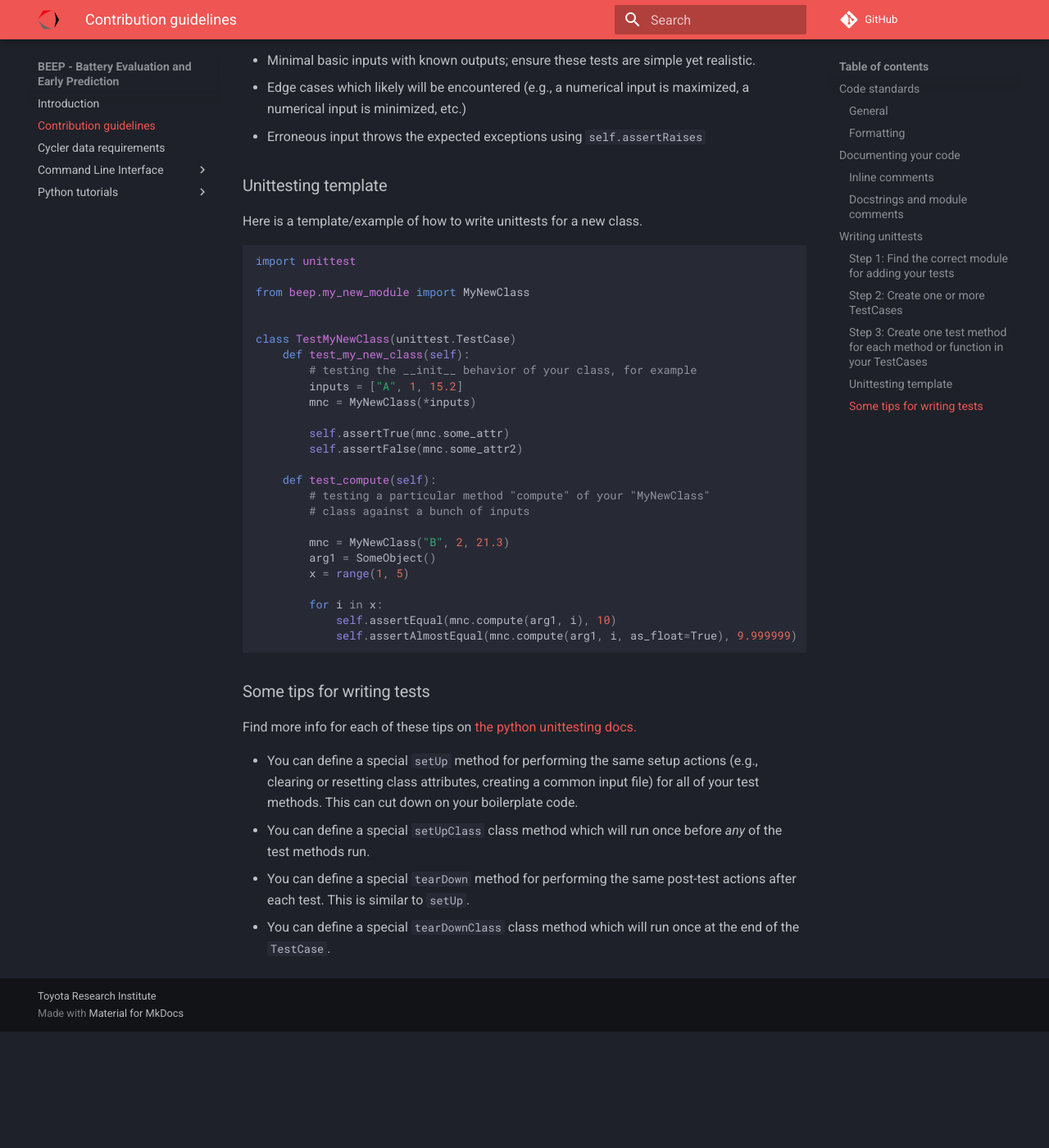
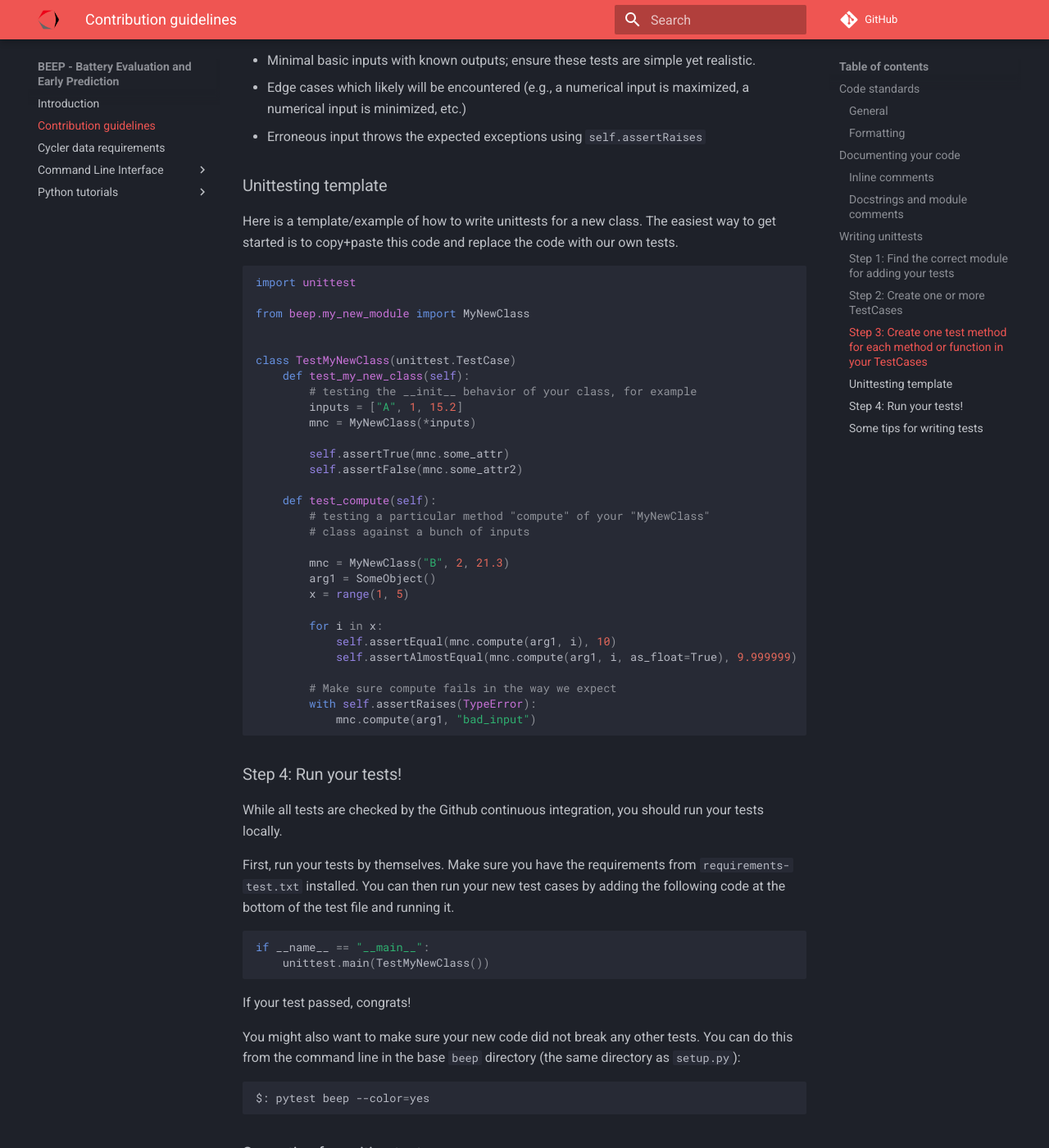
Before and after one commit to TRI-AMDD/beep, an MkDocs documentation site: the page built from docs_src/contributing.md, in a window 1280 px wide and 1400 px high, scrolled down 4215 px. Shown: the whole window at 82% size. Built offline with MkDocs 1.6.1 and Material for MkDocs 9.7.7, drawn with Linux system fonts in a browser that asks for light colours; comment, search, counter and statistics services are not loaded; before the commit the page ends 5473 px from its top, so only the background shows below that; some of the changed text lies outside the part shown.

Commit message:
semi-complete contributing guidelines in docs

````diff
--- a/docs_src/contributing.md
+++ b/docs_src/contributing.md
@@ -162,7 +162,8 @@ Make sure your test cases work for:
 
 ### Unittesting template
 
-Here is a template/example of how to write unittests for a new class.
+Here is a template/example of how to write unittests for a new class. The easiest way to get started is to copy+paste this code
+and replace the code with our own tests.
 
 ```python
 
@@ -192,8 +193,30 @@ class TestMyNewClass(unittest.TestCase)
             self.assertEqual(mnc.compute(arg1, i), 10)
             self.assertAlmostEqual(mnc.compute(arg1, i, as_float=True), 9.999999)
 
+        # Make sure compute fails in the way we expect
+        with self.assertRaises(TypeError):
+            mnc.compute(arg1, "bad_input")
 ```
 
+
+### Step 4: Run your tests!
+
+While all tests are checked by the Github continuous integration, you should run your tests locally.
+
+First, run your tests by themselves. Make sure you have the requirements from `requirements-test.txt` installed. You can then run your new test cases by  adding the following code at the bottom of the test file and running it.
+
+```python
+if __name__ == "__main__":
+    unittest.main(TestMyNewClass())
+```
+
+If your test passed, congrats!
+
+You might also want to make sure your new code did not break any other tests. You can do this from the command line  in the base `beep` directory (the same directory as `setup.py`):
+
+```shell
+$: pytest beep --color=yes
+```
 
 
 
@@ -203,5 +226,5 @@ Find more info for each of these tips on [the python unittesting docs.](https://
 
 - You can define a special `setUp` method for performing the same setup actions (e.g., clearing or resetting class attributes, creating a common input file) for all of your test methods. This can cut down on your boilerplate code.
 - You can define a special `setUpClass` class method which will run once before *any* of the test methods run.
-- You can define a special `tearDown` method for performing the same post-test actions after each test. This is similar to `setUp`.
+- You can define a special `tearDown` method for performing the same post-test actions after each test. This is useful for cleaning up leftover files. This is similar to `setUp`.
 - You can define a special `tearDownClass` class method which will run once at the end of the `TestCase`.
````
